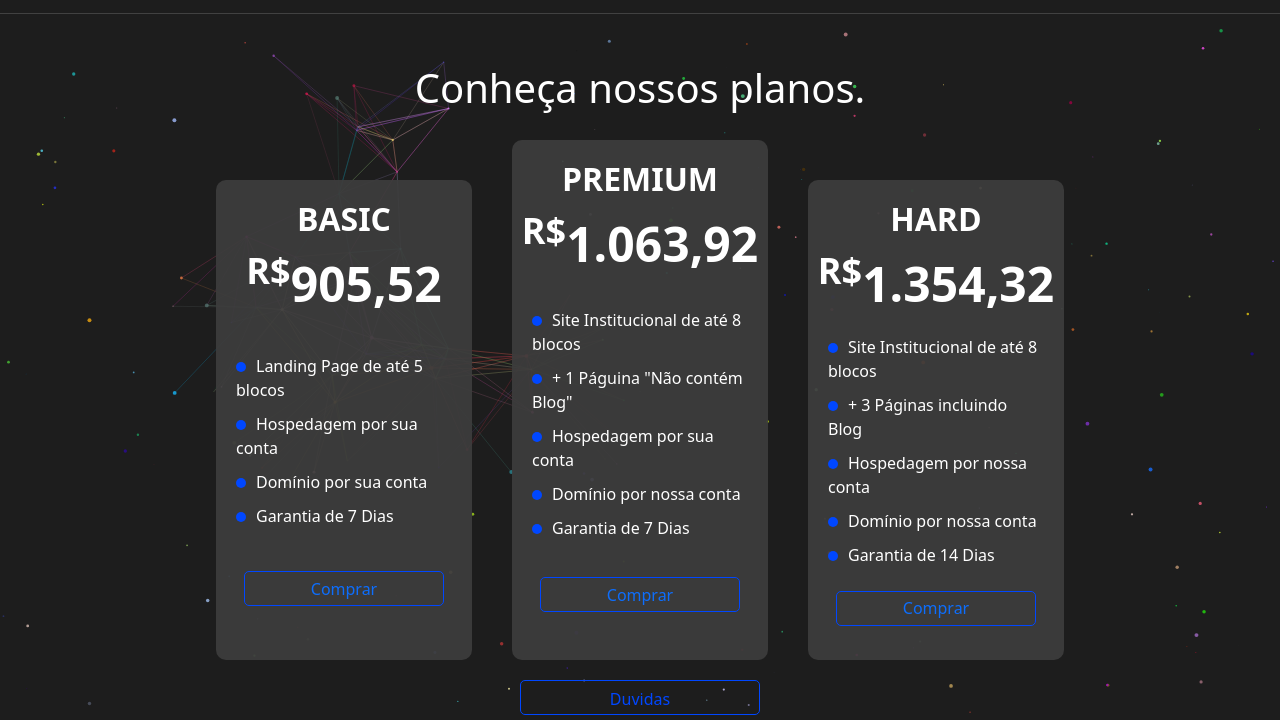
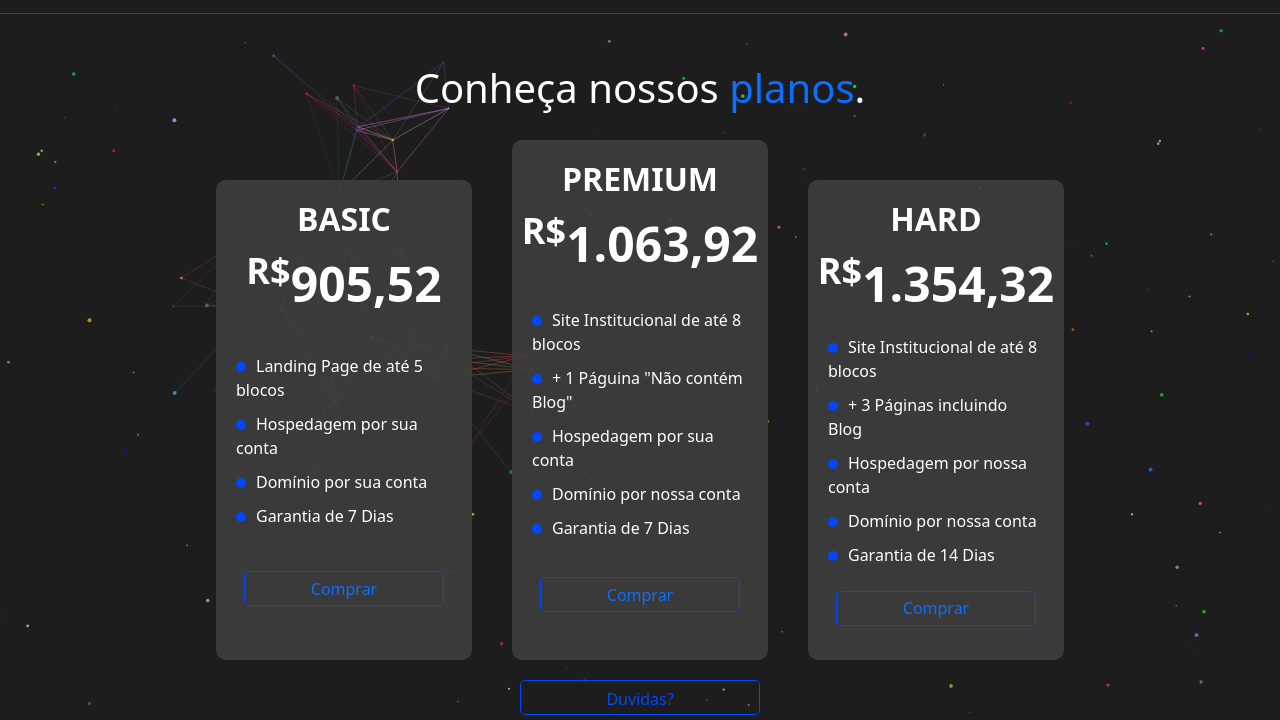
Before and after one commit to Murillo-Javier/site-empresa, a website: page planos.html in a window 1280 px wide. Shown: the part 71-791 px from the top of the page. Drawn offline with nearby package versions, Linux system fonts and the light colour scheme.

Commit message:
ortografia

```diff
--- a/planos.html
+++ b/planos.html
@@ -43,7 +43,7 @@
     <canvas></canvas>
     <section class="section-1">
         <article>
-            <h1>Conheça nossos planos.</h1>
+            <h1>Conheça nossos <span class="text-primary">&nbspplanos</span>.</h1>
             <div class="flex-card">
                 <div class="plano-card">
                     <div class="top-flex">
@@ -89,7 +89,7 @@
             </div>
         </article>
         <a class="btn-intro" href="./planos.html">
-            <button type="submit" class="btn btn-primary">Duvidas</button>
+            <button type="submit" class="btn btn-primary">Duvidas?</button>
         </a>
     </section>
     <section class="row justify-content-center m-0">
@@ -168,7 +168,7 @@
         </div>
         <form class="rounded-4 p-4 box-shadow" action="https://formsubmit.co/a354db67d2b21f471aa2889e7a25b480" method="POST">
         <span class="h6 m-0">
-            &nbsp Preencha o formulário <br> para fazer seu orçamento
+            &nbsp Preencha o formulário <br> para fazer seu orçamento.
         </span>
             <div class="form-group">
             <label for="clienteNome"></label>
```
